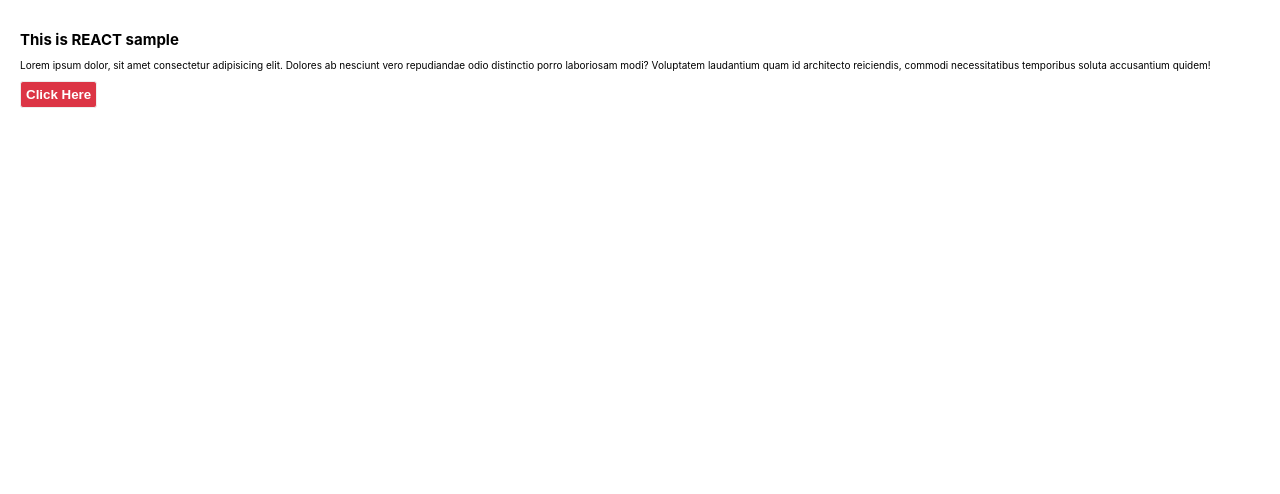
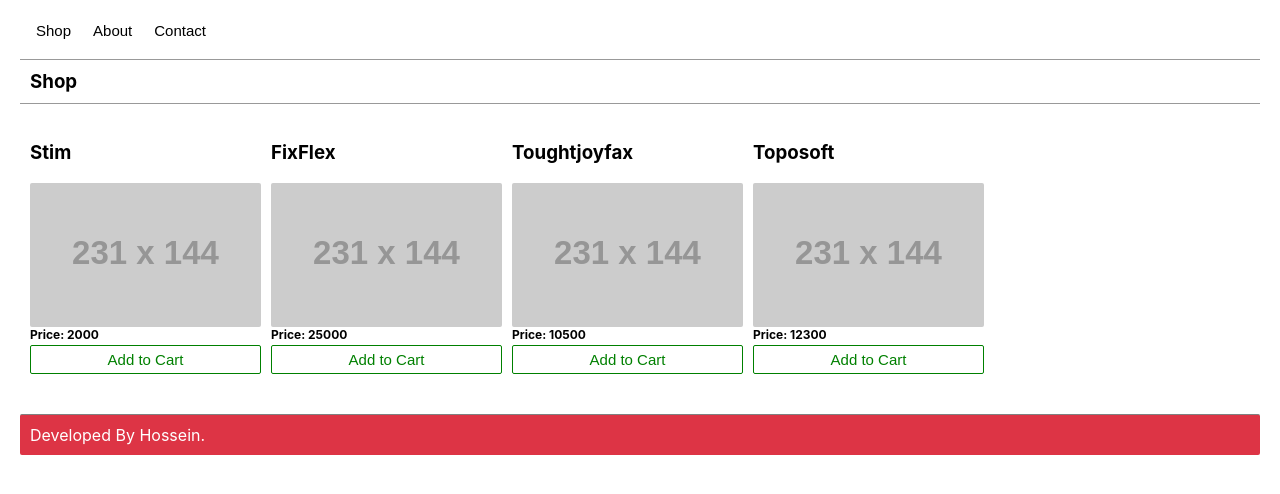
Before and after one commit to hmolhem/React, a React app in the folder Chapter-02/my-app/: page / in a window 1280 px wide. Built offline with nearby package versions, Linux system fonts and the light colour scheme; placeholder pictures from the web are drawn by us.

Commit message:
layout or page structure v01

```diff
--- a/Chapter-02/my-app/src/App/App.css
+++ b/Chapter-02/my-app/src/App/App.css
@@ -4,44 +4,35 @@
 }
 
 .heading{
-  font-size: 15px;
+  font-size: 5px;
 }
 
 p{
   font-size: 10px;
 }
 
-/* .App-logo {
-  height: 40vmin;
-  pointer-events: none;
+.products li {
+  display: flex;
+  flex-direction: column;
 }
 
-@media (prefers-reduced-motion: no-preference) {
-  .App-logo {
-    animation: App-logo-spin infinite 20s linear;
-  }
+.products li span{
+  font-weight: bold;
+  font-size: 12px;
+}
+.products li img{
+  border-radius: 2px;
 }
 
-.App-header {
-  background-color: #282c34;
-  min-height: 100vh;
-  display: flex;
-  flex-direction: column;
-  align-items: center;
-  justify-content: center;
-  font-size: calc(10px + 2vmin);
-  color: white;
+.products li button{
+  border: 1px solid green;
+  margin-top: 3px;
+  color: green;
+  cursor: pointer;
+  padding: 5px 0;
+  border-radius: 2px;
 }
 
-.App-link {
-  color: #61dafb;
+.products li button:hover{
+  background-color: #dddd;
 }
-
-@keyframes App-logo-spin {
-  from {
-    transform: rotate(0deg);
-  }
-  to {
-    transform: rotate(360deg);
-  }
-} */
--- a/Chapter-02/my-app/src/App/App.js
+++ b/Chapter-02/my-app/src/App/App.js
@@ -1,8 +1,14 @@
 // import logo from './logo.svg';
 import './App.css';
-import Button from './../Button/Button';
+// import Button from './../Button/Button';
+import Header from './../Header/Header';
+import Footer from './../Footer/Footer';
+import PRODUCTS from './PRODUCTS.json';
+
 
 function App() {
+  // console.log(PRODUCTS);
+
   return (
     <div className="App">
       {/*}
@@ -21,14 +27,25 @@ function App() {
         </a>
       </header>
       */}
-      <h1 class="heading">
+      {/* <h1 class="heading">
         This is REACT sample
       </h1>
       <p>
       Lorem ipsum dolor, sit amet consectetur adipisicing elit. Dolores ab nesciunt vero repudiandae odio distinctio porro laboriosam modi? Voluptatem laudantium quam id architecto reiciendis, commodi necessitatibus temporibus soluta accusantium quidem!
-      </p>
-      <Button />
-
+      </p> */}
+      {/* <Button /> */}
+       <Header />
+       <ul className="products">
+          {PRODUCTS.map((item,pos) => (
+            <li  key={item.id}>
+              <h3>{item.name}</h3>
+              <img src={item.image} />
+              <span>Price: {item.price}</span>
+              <button>Add to Cart</button>
+            </li>
+          ))}
+       </ul>
+       <Footer />
     </div>
   );
 }
--- /dev/null
+++ b/Chapter-02/my-app/src/App/PRODUCTS.json
@@ -0,0 +1,27 @@
+[
+    {
+        "id": "1",
+        "name": "Stim",
+        "image": "https://dummyimage.com/231x144/198754/fff.png",
+        "price": 2000
+    },
+    {
+        "id": "2",
+        "name": "FixFlex",
+        "image": "https://dummyimage.com/231x144/dc3545/fff.png",
+        "price": 25000
+    },
+    {
+        "id": "3",
+        "name": "Toughtjoyfax",
+        "image": "https://dummyimage.com/231x144/6c757d/fff.png",
+        "price": 10500
+    },
+    {
+        "id": "4",
+        "name": "Toposoft",
+        "image": "https://dummyimage.com/231x144/0dcaf0/fff.png",
+        "price": 12300
+    }
+
+]
--- a/Chapter-02/my-app/src/Button/Button.js
+++ b/Chapter-02/my-app/src/Button/Button.js
@@ -1,5 +1,5 @@
-import React from "react"
-import './Button.css'
+import React from "react";
+import './Button.css';
 
 const Button = () => <button className="button">Click Here</button>
 export default Button
--- /dev/null
+++ b/Chapter-02/my-app/src/Footer/Footer.css
@@ -0,0 +1,8 @@
+.Footer{
+    border-top: 1px solid gray;
+    padding: 10px;
+    margin-top: 40px;
+    background-color: #dd3445;
+    color: #fff;
+    border-radius: 2px;
+}
--- /dev/null
+++ b/Chapter-02/my-app/src/Footer/Footer.js
@@ -0,0 +1,10 @@
+import React from "react";
+import './Footer.css';
+
+const Footer = () => (
+    <div className="Footer">
+        Developed By Hossein.
+    </div>
+);
+
+export default Footer
--- /dev/null
+++ b/Chapter-02/my-app/src/Header/Header.css
@@ -0,0 +1,5 @@
+.Header h3{
+    border-top: 1px solid #999;
+    border-bottom: 1px solid #999;
+    padding: 10px;
+}
--- /dev/null
+++ b/Chapter-02/my-app/src/Header/Header.js
@@ -0,0 +1,11 @@
+import React from "react";
+import './Header.css';
+import NavBar from './../Navbar/Navbar';
+
+const Header = () => (
+    <div className = "Header">
+        <NavBar />
+        <h3>Shop</h3>
+    </div>
+);
+export default Header
--- /dev/null
+++ b/Chapter-02/my-app/src/Navbar/Navbar.css
@@ -0,0 +1,24 @@
+ul {
+    list-style-type: none;
+    margin: 0;
+    padding: 0;
+    overflow: hidden;
+}
+
+li{
+    float: left;
+    margin-left: 10px;
+}
+
+button{
+    background-color: #fff;
+    border-color: #fff;
+    text-align: center;
+    text-decoration: none;
+    border: none;
+    font-size: 15px;
+}
+
+button:hover{
+    color: blue;
+}
--- /dev/null
+++ b/Chapter-02/my-app/src/Navbar/Navbar.js
@@ -0,0 +1,11 @@
+import React from "react";
+import './Navbar.css';
+
+const NavBar = () => (
+    <ul className = "Navbar">
+        <li><button>Shop</button></li>
+        <li><button>About</button></li>
+        <li><button>Contact</button></li>
+    </ul>
+);
+export default NavBar;
```
